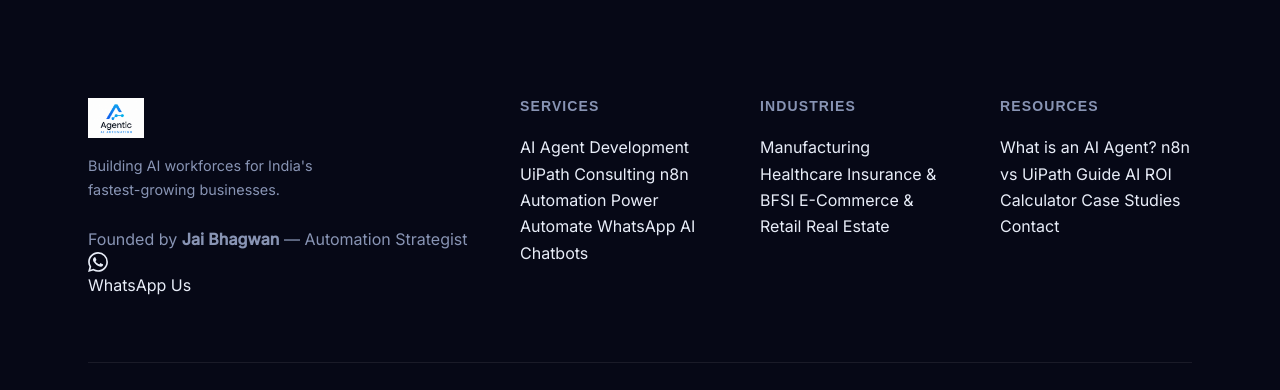
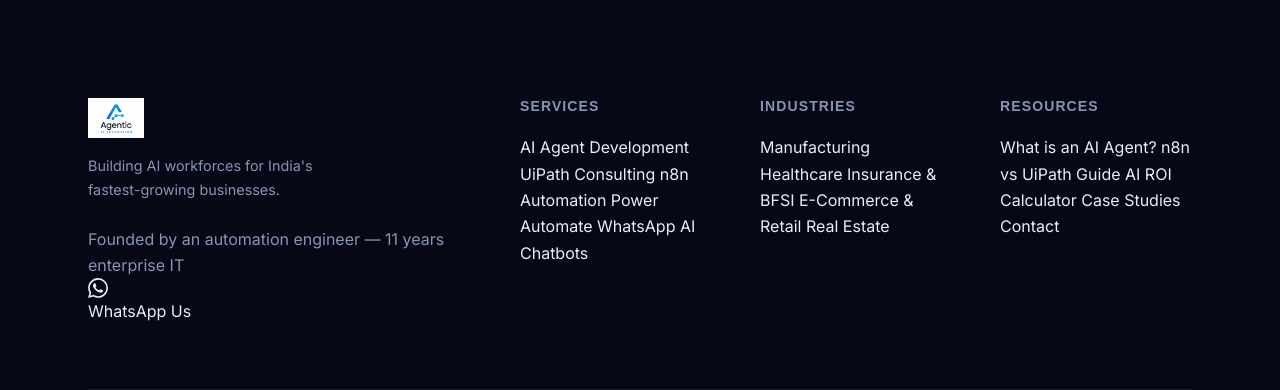
Before and after one commit to AgenticAiAutomation/AgenticWeb, a Flask app: template templates/services/n8n.html in a window 1280 px wide. Shown: the part 4529-4919 px from the top of the page. Run offline with Flask 3, Linux system fonts and the light colour scheme; the template is opened without the code that fills it, so the values that code supplies are empty.

Commit message:
Remove founder name from about and layout templates

```diff
--- a/templates/about.html
+++ b/templates/about.html
@@ -95,7 +95,6 @@
     <div class="founder-card reveal">
       <div class="founder-avatar" style="font-size:3rem; width:110px; height:110px;">👤</div>
       <div class="founder-info">
-        <div class="founder-name">Jai</div>
         <div class="founder-title">Founder &amp; Principal Automation Architect</div>
         <p class="founder-bio">I started in Enterprise IT in 2013 — implementing systems for banks, manufacturing companies, and government clients. In 2016, I discovered process automation and realised that the biggest opportunity wasn't in the technology itself, but in making it accessible to businesses that couldn't afford the enterprise route.</p>
         <p class="founder-bio" style="margin-top:12px">Over 9 years, I've automated workflows for organisations ranging from 3-person accounting firms in Mumbai to 2,000-person logistics companies in the UK. I earned my UiPath certification, became a Power Automate specialist, and started building AI agent systems when that became viable.</p>
--- a/templates/layout.html
+++ b/templates/layout.html
@@ -58,7 +58,7 @@
       <div class="footer-brand">
         <img src="{{ url_for('static', filename='images/logo-white.png') }}" alt="Agentic AI Automation" height="40">
         <p class="footer-tagline">Building AI workforces for India's fastest-growing businesses.</p>
-        <p class="footer-founder">Founded by <strong>Jai Bhagwan</strong> — Automation Strategist</p>
+        <p class="footer-founder">Founded by an automation engineer — 11 years enterprise IT</p>
         <div class="footer-social">
           <a href="https://wa.me/{{ wa }}" class="footer-wa" target="_blank" rel="noopener">
             <svg width="20" height="20" viewBox="0 0 24 24" fill="currentColor"><path d="M17.472 14.382c-.297-.149-1.758-.867-2.03-.967-.273-.099-.471-.148-.67.15-.197.297-.767.966-.94 1.164-.173.199-.347.223-.644.075-.297-.15-1.255-.463-2.39-1.475-.883-.788-1.48-1.761-1.653-2.059-.173-.297-.018-.458.13-.606.134-.133.298-.347.446-.52.149-.174.198-.298.298-.497.099-.198.05-.371-.025-.52-.075-.149-.669-1.612-.916-2.207-.242-.579-.487-.5-.669-.51-.173-.008-.371-.01-.57-.01-.198 0-.52.074-.792.372-.272.297-1.04 1.016-1.04 2.479 0 1.462 1.065 2.875 1.213 3.074.149.198 2.096 3.2 5.077 4.487.709.306 1.262.489 1.694.625.712.227 1.36.195 1.871.118.571-.085 1.758-.719 2.006-1.413.248-.694.248-1.289.173-1.413-.074-.124-.272-.198-.57-.347m-5.421 7.403h-.004a9.87 9.87 0 01-5.031-1.378l-.361-.214-3.741.982.998-3.648-.235-.374a9.86 9.86 0 01-1.51-5.26c.001-5.45 4.436-9.884 9.888-9.884 2.64 0 5.122 1.03 6.988 2.898a9.825 9.825 0 012.893 6.994c-.003 5.45-4.437 9.884-9.885 9.884m8.413-18.297A11.815 11.815 0 0012.05 0C5.495 0 .16 5.335.157 11.892c0 2.096.547 4.142 1.588 5.945L.057 24l6.305-1.654a11.882 11.882 0 005.683 1.448h.005c6.554 0 11.89-5.335 11.893-11.893a11.821 11.821 0 00-3.48-8.413z"/></svg>
@@ -96,7 +96,7 @@
       <p class="footer-schema" style="display:none" itemscope itemtype="https://schema.org/Organization">
         <span itemprop="name">Agentic AI Automation</span>
         <span itemprop="url">https://agenticaiautomation.co</span>
-        <span itemprop="founder" itemscope itemtype="https://schema.org/Person"><span itemprop="name">Jai Bhagwan</span></span>
+        <span itemprop="founder" itemscope itemtype="https://schema.org/Person"><span itemprop="jobTitle">Founder</span></span>
       </p>
     </div>
   </div>
```
